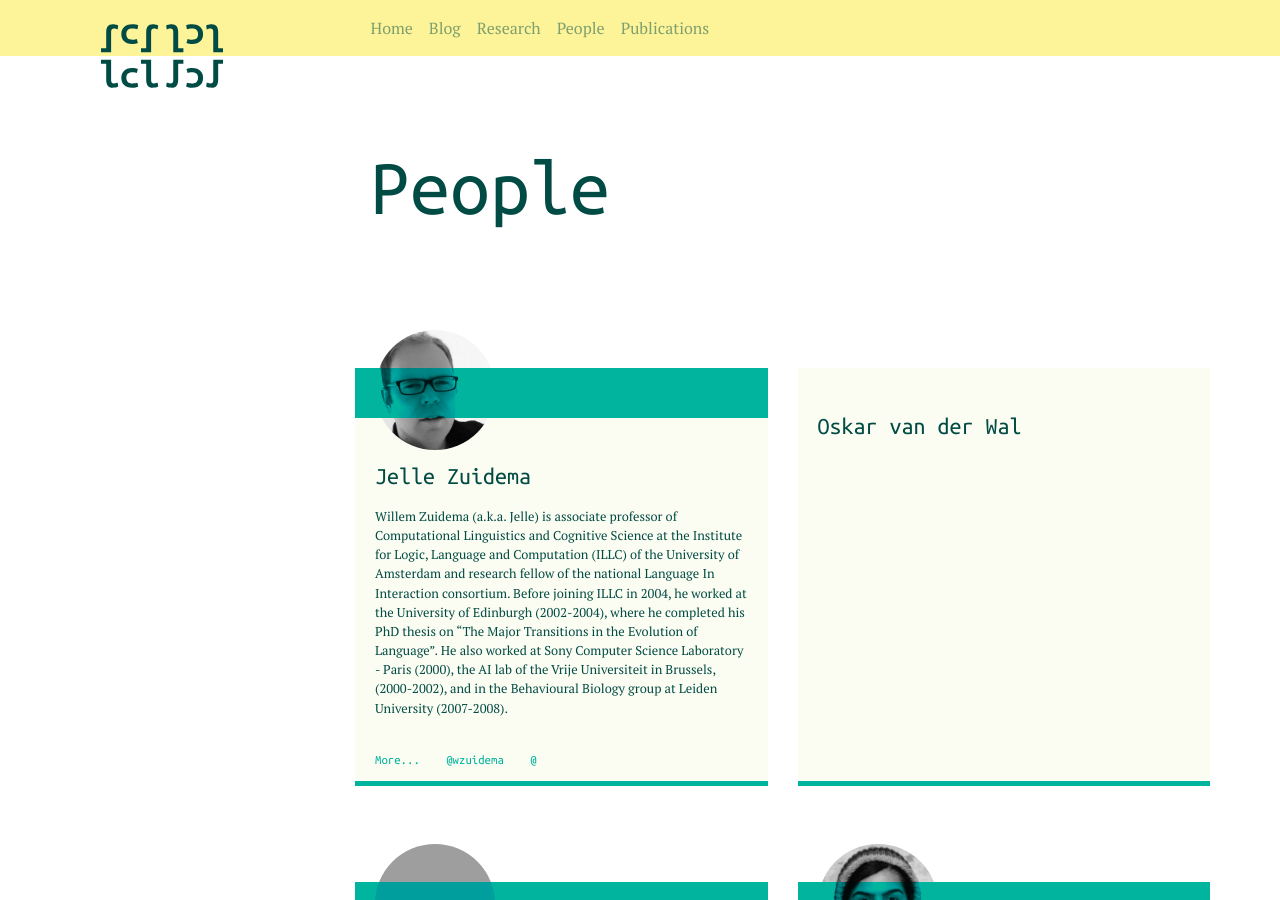
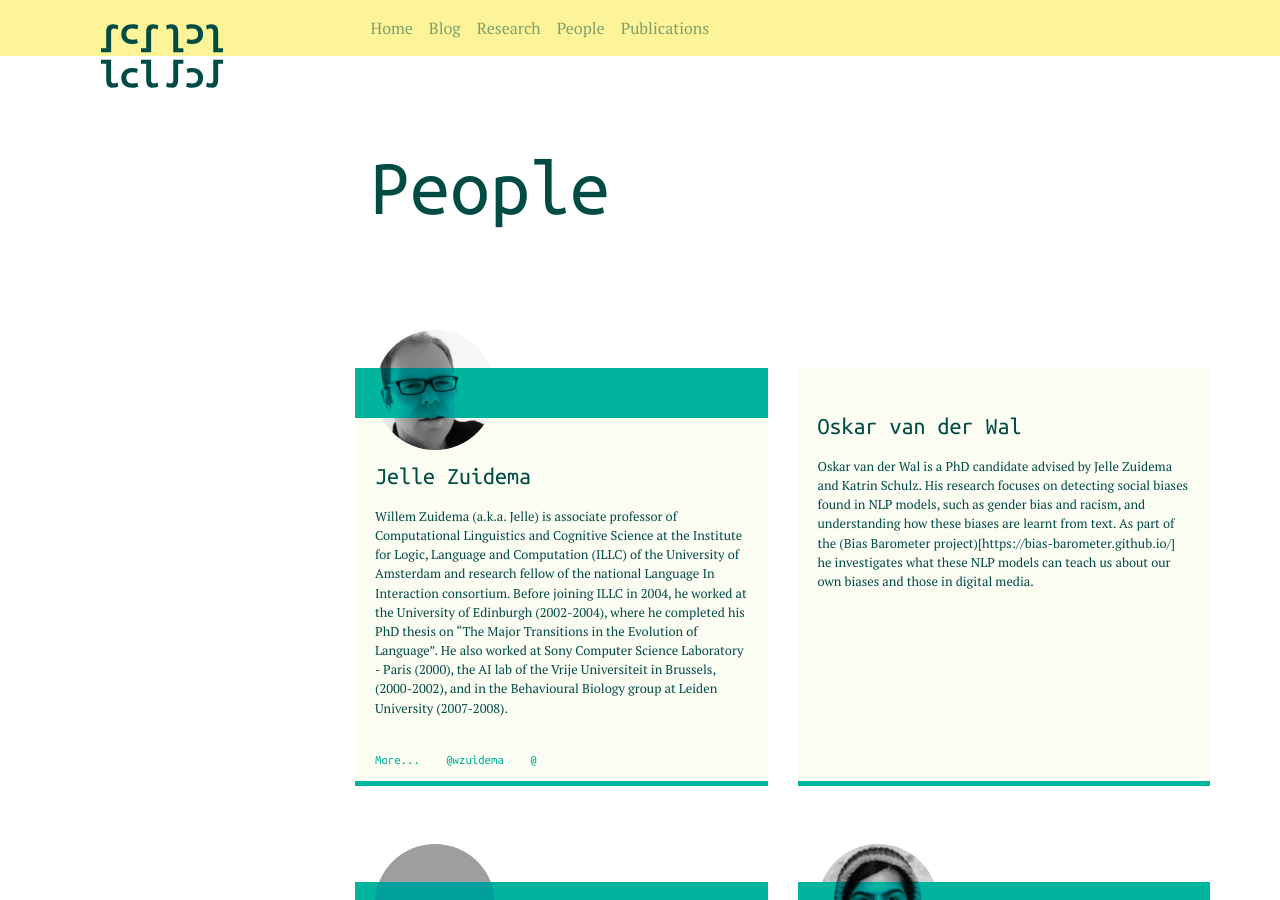
Before and after one commit to clclab/clclab-website, a Jekyll site: the page built from jekyll/people.html, in a window 1280 px wide and 900 px high. Built offline with Jekyll 4.4.1, drawn with Linux system fonts in a browser that asks for light colours; a script that is not in the unit is left out; grey boxes are pictures that could not be loaded.

Commit message:
Adding description of Oskar

```diff
--- a/jekyll/_data/people.yml
+++ b/jekyll/_data/people.yml
@@ -18,6 +18,10 @@
 - name: Oskar van der Wal
   type: current
   position: phd
+  interests: >
+    Oskar van der Wal is a PhD candidate advised by Jelle Zuidema and Katrin Schulz.
+    His research focuses on detecting social biases found in NLP models, such as gender bias and racism, and understanding how these biases are learnt from text.
+    As part of the (Bias Barometer project)[https://bias-barometer.github.io/] he investigates what these NLP models can teach us about our own biases and those in digital media.
 
 - name: Jaap Jumelet
   type: current
```
